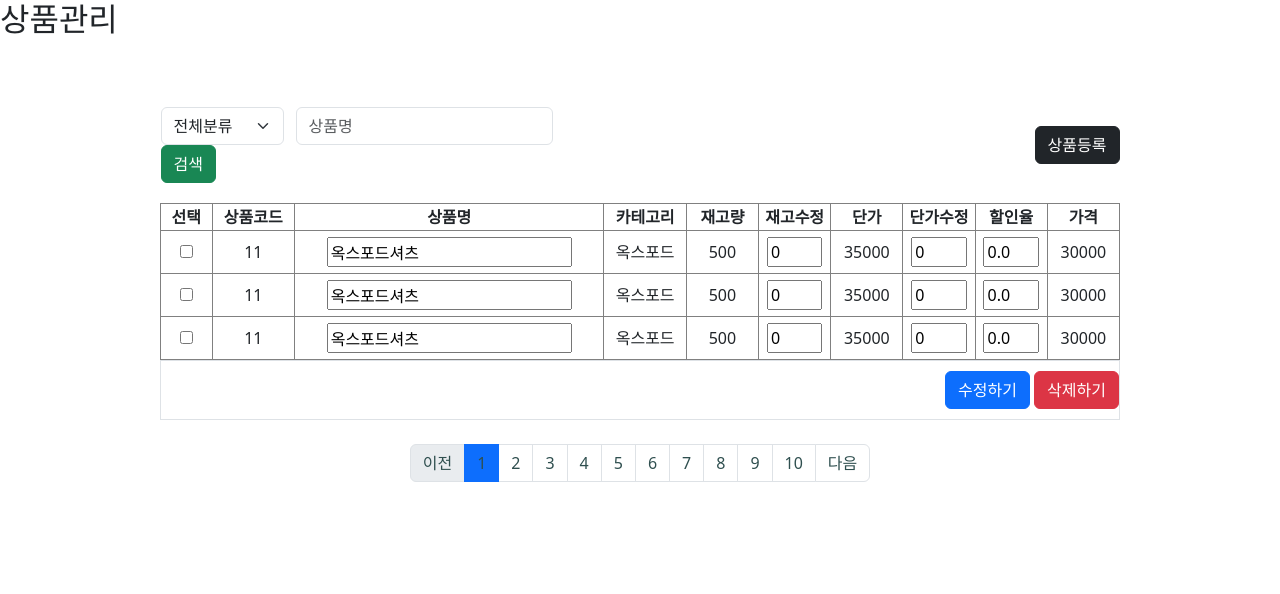
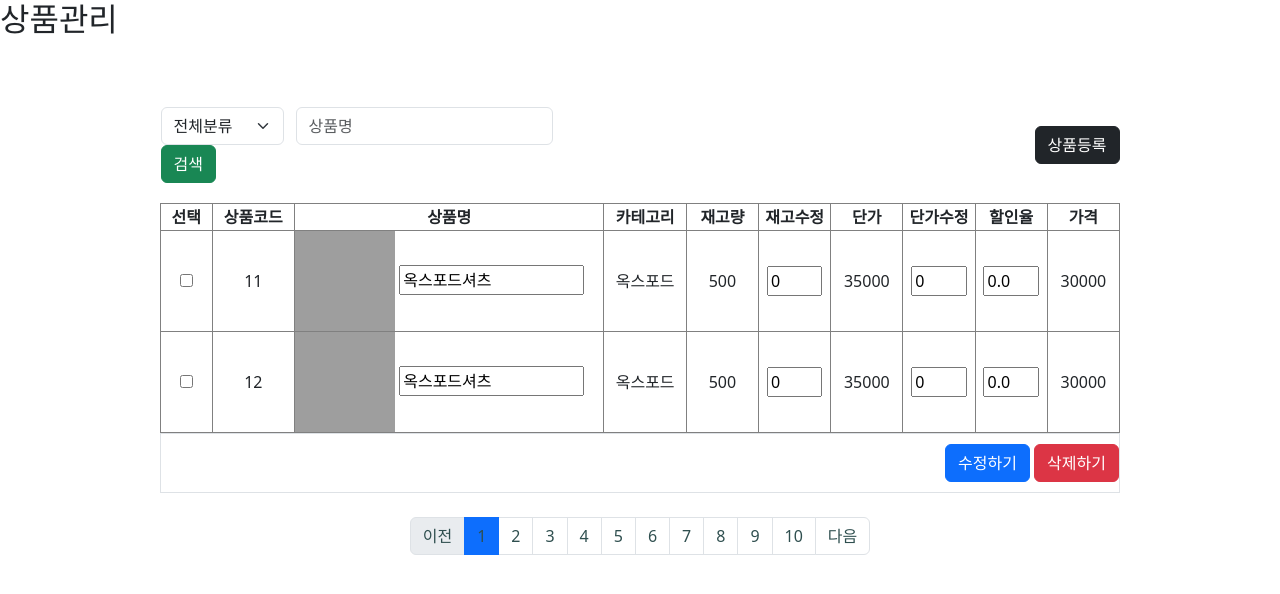
Before and after one commit to yunsung22/1st_project, a FastAPI app: template views/templates/admin/mgproduct.html in a window 1280 px wide. Shown: the top 594 px of the page. Run offline with FastAPI, Linux system fonts and the light colour scheme; the template is opened without the code that fills it, so the values that code supplies are empty; grey boxes are pictures that could not be loaded.

Commit message:
mgproduct페이지 - 이미지 배치 - 프론트엔드

```diff
--- a/views/templates/admin/mgproduct.html
+++ b/views/templates/admin/mgproduct.html
@@ -20,10 +20,16 @@
         #submitbtn button {margin: 0}
 
         {#테이블 내 form요소 사이즈#}
-        .formnum {width:80%; height : 30px; margin : 5px 0}
+        .numinfrm {width:80%; height : 30px; margin : 5px 0}
 
         /* 페이지네이션 스타일*/
         .pagination a:link {color : darkslategray}
+
+        td img {height: 100px; width: 100px; margin: 0}
+        .nameform {width : 60%}
+        .name {padding: 0; text-align: left}
+
+
     </style>
 </head>
 <body>
@@ -83,37 +89,31 @@
             <tr>
                 <td><input type="checkbox"></td>
                 <td>11</td>
-                <td><input type="text" class="formnum" value="옥스포드셔츠"></td>
+                <td class="name">
+                    <img src="../../static/img/sweatshirt_black.jpg" alt="">
+                    <input type="text" class="nameform" value="옥스포드셔츠">
+                </td>
                 <td>옥스포드</td>
                 <td>500</td>
-                <td><input type="text" class="formnum" value="0"></td>
+                <td><input type="text" class="numinfrm" value="0"></td>
                 <td>35000</td>
-                <td><input type="text" class="formnum" value="0"></td>
-                <td><input type="text" class="formnum" value="0.0"></td>
+                <td><input type="text" class="numinfrm" value="0"></td>
+                <td><input type="text" class="numinfrm" value="0.0"></td>
                 <td>30000</td>
             </tr>
             <tr>
                 <td><input type="checkbox"></td>
-                <td>11</td>
-                <td><input type="text" class="formnum" value="옥스포드셔츠"></td>
+                <td>12</td>
+                <td class="name">
+                    <img src="../../static/img/sweatshirt_black.jpg" alt="">
+                    <input type="text" class="nameform" value="옥스포드셔츠">
+                </td>
                 <td>옥스포드</td>
                 <td>500</td>
-                <td><input type="text" class="formnum" value="0"></td>
+                <td><input type="text" class="numinfrm" value="0"></td>
                 <td>35000</td>
-                <td><input type="text" class="formnum" value="0"></td>
-                <td><input type="text" class="formnum" value="0.0"></td>
-                <td>30000</td>
-            </tr>
-            <tr>
-                <td><input type="checkbox"></td>
-                <td>11</td>
-                <td><input type="text" class="formnum" value="옥스포드셔츠"></td>
-                <td>옥스포드</td>
-                <td>500</td>
-                <td><input type="text" class="formnum" value="0"></td>
-                <td>35000</td>
-                <td><input type="text" class="formnum" value="0"></td>
-                <td><input type="text" class="formnum" value="0.0"></td>
+                <td><input type="text" class="numinfrm" value="0"></td>
+                <td><input type="text" class="numinfrm" value="0.0"></td>
                 <td>30000</td>
             </tr>
         </table>
```
